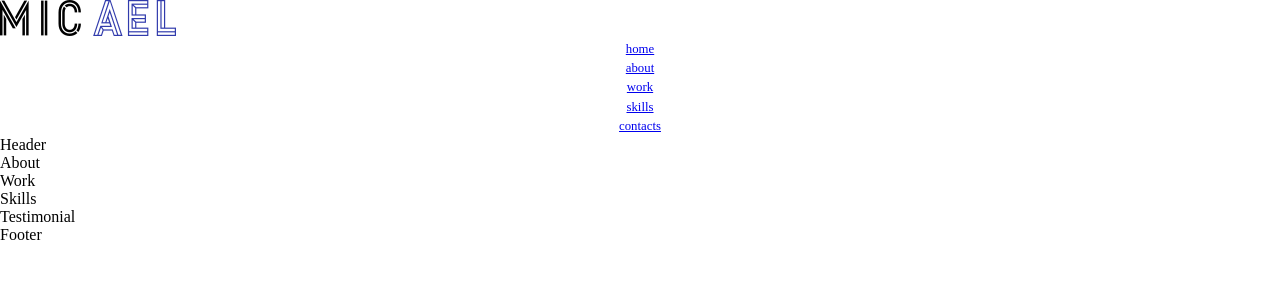
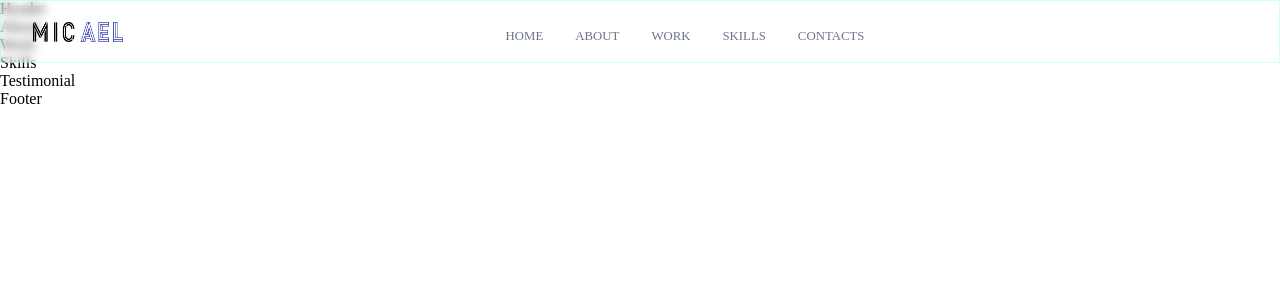
Before and after one commit to koldi887/Portfolio, a React (Create React App) app: page / in a window 1280 px wide. Shown: the top 300 px of the page. Built offline with nearby package versions, Linux system fonts and the light colour scheme.

Commit message:
navbar styling

```diff
--- a/src/components/Navbar/Navbar.scss
+++ b/src/components/Navbar/Navbar.scss
@@ -0,0 +1,76 @@
+.app__navbar {
+  width: 100%;
+
+  display: flex;
+  justify-content: space-between;
+  align-items: center;
+
+  padding: 1rem 2rem;
+  background: rgba(255, 255, 255, 0.25);
+  backdrop-filter: blur(4px);
+  -webkit-backdrop-filter: blur(4px);
+  border: 1px solid rgba(25, 255, 255, 0.18);
+  position: fixed;
+  z-index: 2;
+}
+
+.app__navbar-logo {
+  display: flex;
+  justify-content: flex-start;
+  align-items: center;
+
+  img {
+    width: 90px;
+    height: 20px;
+
+    @media screen and (min-width: 2000px) {
+      width: 180px;
+      height: 40px;
+    }
+  }
+}
+
+.app__navbar-links {
+  flex: 1;
+  display: flex;
+  justify-content: center;
+  align-items: center;
+
+  list-style: none;
+
+  li {
+    margin: 0 1rem;
+    cursor: pointer;
+
+    flex-direction: column;
+
+    div {
+      width: 5px;
+      height: 5px;
+      background: transparent;
+      border-radius: 50%;
+
+      margin-bottom: 5px;
+    }
+
+    a {
+      color: var(--gray-color);
+      text-decoration: none;
+      flex-direction: column;
+
+      text-transform: uppercase;
+      font-weight: 500;
+      transition: all 0.3s ease-in-out;
+
+      &:hover {
+        color: var(--secondary-color);
+      }
+    }
+
+    &:hover {
+      div {
+        background: var(--secondary-color);
+      }
+    }
+  }
+}
```
